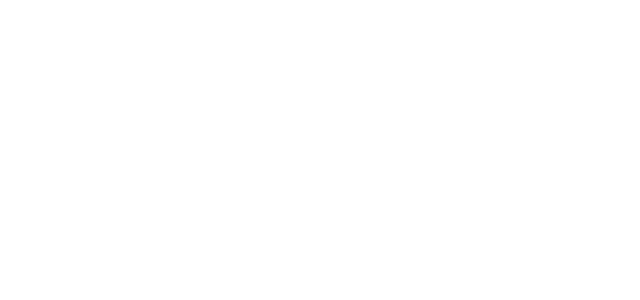
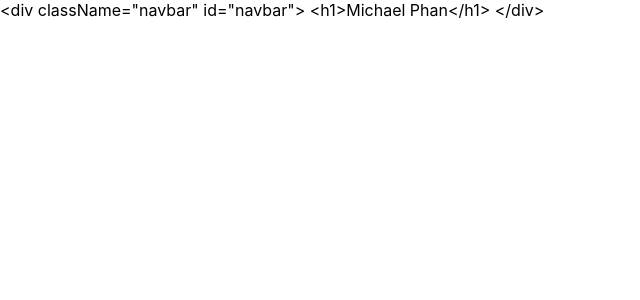
Before and after one commit to michaelphan350/mp-portfolio, a React (Create React App) app: page / in a window 1280 px wide. Shown: the top 300 px of the page, without its empty margins (0-640 px from the left). Built offline with nearby package versions, Linux system fonts and the light colour scheme.

Commit message:
navbar test 4

```diff
--- a/src/App.js
+++ b/src/App.js
@@ -1,6 +1,6 @@
 // import logo from './logo.svg';
 // import './App.css';
-import Navbar from './components/navbar/navbar';
+import Navbar from './components/navbar/navbar.js';
 
 function App() {
   return (
--- a/src/components/navbar/navbar.js
+++ b/src/components/navbar/navbar.js
@@ -1,7 +1,7 @@
 import "./navbar.css"
 
-export default function Navbar() {
-    <div className="navbar" id="navbar">
-        <h1>Michael Phan</h1>
-    </div>
+function Navbar() {
+    return '<div className="navbar" id="navbar"> <h1>Michael Phan</h1> </div>'
 }
+
+export default Navbar
```
